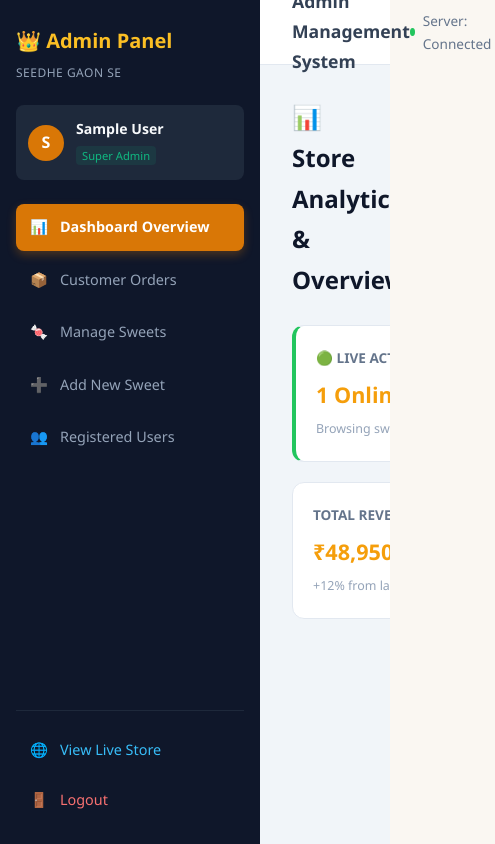
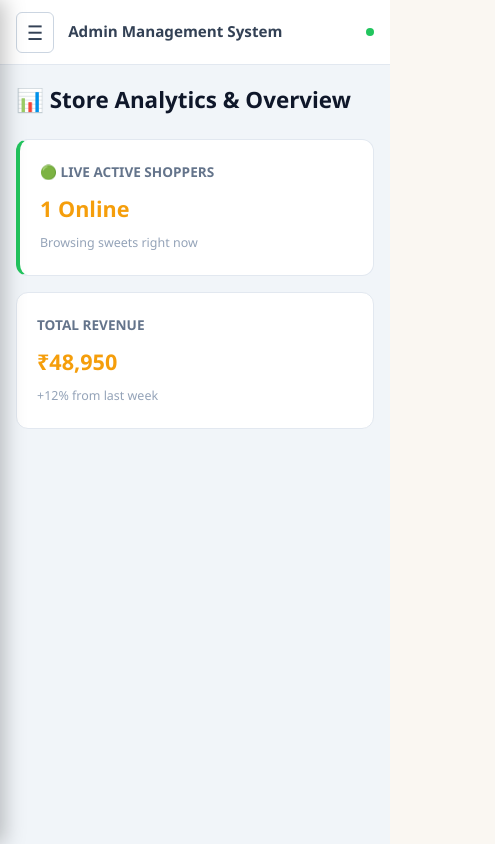
Before and after one commit to pawankushwah23713-oss/seedhegaonse, a React (Vite) app in the folder my-app/: page /admin in a window 390 px wide. Shown: the whole page, 495 px wide, since content can reach past the window. Built offline with nearby package versions, Linux system fonts and the light colour scheme; no server answers; sample sign-in values are in the browser's storage.

Commit message:
responsive admin layout

```diff
--- a/my-app/src/layouts/AdminLayout.css
+++ b/my-app/src/layouts/AdminLayout.css
@@ -4,11 +4,34 @@
   min-height: 100vh;
   background-color: #f1f5f9;
   font-family: 'Inter', system-ui, sans-serif;
+  position: relative;
+  overflow-x: hidden;
+}
+
+/* Mobile Overlay Backdrop */
+.admin-overlay {
+  display: none;
+  position: fixed;
+  top: 0;
+  left: 0;
+  right: 0;
+  bottom: 0;
+  background: rgba(15, 23, 42, 0.6);
+  backdrop-filter: blur(2px);
+  z-index: 998;
+  opacity: 0;
+  transition: opacity 0.3s ease;
+}
+
+.admin-overlay.show {
+  display: block;
+  opacity: 1;
 }
 
 /* Sidebar */
 .admin-sidebar {
   width: 260px;
+  min-width: 260px;
   background: #0f172a;
   color: #fff;
   display: flex;
@@ -18,10 +41,33 @@
   top: 0;
   height: 100vh;
   box-sizing: border-box;
+  z-index: 999;
+  transition: transform 0.3s ease;
+  overflow-y: auto;
 }
 
 .admin-sidebar-header {
   margin-bottom: 20px;
+}
+
+.admin-header-title-row {
+  display: flex;
+  align-items: center;
+  justify-content: space-between;
+}
+
+.admin-close-btn {
+  display: none;
+  background: transparent;
+  border: none;
+  color: #94a3b8;
+  font-size: 1.2rem;
+  cursor: pointer;
+  padding: 4px;
+}
+
+.admin-close-btn:hover {
+  color: #ffffff;
 }
 
 .admin-logo {
@@ -58,6 +104,7 @@
   display: flex;
   align-items: center;
   justify-content: center;
+  flex-shrink: 0;
 }
 
 .admin-name {
@@ -65,6 +112,7 @@
   font-size: 0.88rem;
   font-weight: 600;
   color: #f8fafc;
+  word-break: break-word;
 }
 
 .admin-role-badge {
@@ -73,6 +121,7 @@
   background: rgba(16, 185, 129, 0.1);
   padding: 2px 6px;
   border-radius: 4px;
+  display: inline-block;
 }
 
 /* Nav Links */
@@ -120,6 +169,7 @@
   gap: 6px;
   border-top: 1px solid #1e293b;
   padding-top: 16px;
+  margin-top: 16px;
 }
 
 .live-store-btn {
@@ -140,6 +190,7 @@
   display: flex;
   flex-direction: column;
   min-width: 0;
+  width: 100%;
 }
 
 .admin-topbar {
@@ -149,13 +200,35 @@
   display: flex;
   align-items: center;
   justify-content: space-between;
-  padding: 0 32px;
+  padding: 0 24px;
+  gap: 12px;
+}
+
+.topbar-left {
+  display: flex;
+  align-items: center;
+  gap: 14px;
+  min-width: 0;
+}
+
+.admin-hamburger-btn {
+  display: none;
+  background: transparent;
+  border: 1px solid #cbd5e1;
+  border-radius: 6px;
+  font-size: 1.25rem;
+  padding: 6px 10px;
+  color: #334155;
+  cursor: pointer;
 }
 
 .topbar-title {
   margin: 0;
   font-size: 1.1rem;
   color: #334155;
+  white-space: nowrap;
+  overflow: hidden;
+  text-overflow: ellipsis;
 }
 
 .topbar-right {
@@ -164,6 +237,7 @@
   gap: 8px;
   font-size: 0.85rem;
   color: #64748b;
+  white-space: nowrap;
 }
 
 .status-indicator.online {
@@ -171,26 +245,28 @@
   height: 8px;
   background: #22c55e;
   border-radius: 50%;
+  flex-shrink: 0;
 }
 
 .admin-page-content {
-  padding: 32px;
+  padding: 24px;
   flex: 1;
   overflow-y: auto;
+  box-sizing: border-box;
 }
 
 .page-heading {
-  font-size: 1.5rem;
+  font-size: 1.4rem;
   color: #0f172a;
-  margin-bottom: 24px;
+  margin-bottom: 20px;
 }
 
 /* Cards & Stats */
 .admin-stats-grid {
   display: grid;
-  grid-template-columns: repeat(auto-fit, minmax(220px, 1fr));
-  gap: 20px;
-  margin-bottom: 28px;
+  grid-template-columns: repeat(auto-fit, minmax(200px, 1fr));
+  gap: 16px;
+  margin-bottom: 24px;
 }
 
 .stat-card {
@@ -224,9 +300,10 @@
 
 .admin-content-card {
   background: #ffffff;
-  padding: 24px;
+  padding: 20px;
   border-radius: 12px;
   border: 1px solid #e2e8f0;
+  overflow-x: auto;
 }
 
 /* Table */
@@ -234,9 +311,10 @@
   width: 100%;
   border-collapse: collapse;
   margin-top: 16px;
+  min-width: 500px;
 }
 .admin-data-table th, .admin-data-table td {
-  padding: 12px 16px;
+  padding: 12px 14px;
   text-align: left;
   border-bottom: 1px solid #f1f5f9;
   font-size: 0.88rem;
@@ -285,6 +363,8 @@
   border-radius: 8px;
   font-size: 0.95rem;
   outline: none;
+  width: 100%;
+  box-sizing: border-box;
 }
 .form-group input:focus {
   border-color: #d97706;
@@ -299,3 +379,53 @@
   font-weight: 600;
   cursor: pointer;
 }
+
+/* ── RESPONSIVE MEDIA QUERIES ── */
+@media (max-width: 900px) {
+  .admin-sidebar {
+    position: fixed;
+    left: 0;
+    top: 0;
+    bottom: 0;
+    transform: translateX(-100%);
+    box-shadow: 4px 0 20px rgba(0, 0, 0, 0.25);
+  }
+
+  .admin-sidebar.open {
+    transform: translateX(0);
+  }
+
+  .admin-hamburger-btn {
+    display: block;
+  }
+
+  .admin-close-btn {
+    display: block;
+  }
+
+  .admin-topbar {
+    padding: 0 16px;
+  }
+
+  .admin-page-content {
+    padding: 16px;
+  }
+}
+
+@media (max-width: 576px) {
+  .topbar-title {
+    font-size: 0.95rem;
+  }
+
+  .status-text {
+    display: none;
+  }
+
+  .admin-stats-grid {
+    grid-template-columns: 1fr;
+  }
+
+  .admin-content-card {
+    padding: 14px;
+  }
+}
--- a/my-app/src/layouts/AdminLayout.jsx
+++ b/my-app/src/layouts/AdminLayout.jsx
@@ -1,22 +1,38 @@
 // src/layouts/AdminLayout.jsx
-import React from 'react';
+import React, { useState } from 'react';
 import { NavLink, Outlet, useNavigate, Link } from 'react-router-dom';
 import './AdminLayout.css';
 
 const AdminLayout = ({ user, onLogout }) => {
   const navigate = useNavigate();
+  const [isSidebarOpen, setIsSidebarOpen] = useState(false);
 
   const handleAdminLogout = () => {
     onLogout();
     navigate('/auth');
   };
 
+  const closeSidebar = () => {
+    setIsSidebarOpen(false);
+  };
+
   return (
     <div className="admin-wrapper">
+      {/* ── MOBILE BACKDROP OVERLAY ── */}
+      <div
+        className={`admin-overlay ${isSidebarOpen ? 'show' : ''}`}
+        onClick={closeSidebar}
+      />
+
       {/* ── LEFT SIDEBAR ── */}
-      <aside className="admin-sidebar">
+      <aside className={`admin-sidebar ${isSidebarOpen ? 'open' : ''}`}>
         <div className="admin-sidebar-header">
-          <h2 className="admin-logo">👑 Admin Panel</h2>
+          <div className="admin-header-title-row">
+            <h2 className="admin-logo">👑 Admin Panel</h2>
+            <button className="admin-close-btn" onClick={closeSidebar} aria-label="Close Sidebar">
+              ✕
+            </button>
+          </div>
           <span className="admin-store-tag">Seedhe Gaon Se</span>
         </div>
 
@@ -33,6 +49,7 @@ const AdminLayout = ({ user, onLogout }) => {
           <NavLink
             to="/admin"
             end
+            onClick={closeSidebar}
             className={({ isActive }) => `admin-link ${isActive ? 'active' : ''}`}
           >
             📊 <span>Dashboard Overview</span>
@@ -40,6 +57,7 @@ const AdminLayout = ({ user, onLogout }) => {
 
           <NavLink
             to="/admin/orders"
+            onClick={closeSidebar}
             className={({ isActive }) => `admin-link ${isActive ? 'active' : ''}`}
           >
             📦 <span>Customer Orders</span>
@@ -47,6 +65,7 @@ const AdminLayout = ({ user, onLogout }) => {
 
           <NavLink
             to="/admin/products"
+            onClick={closeSidebar}
             className={({ isActive }) => `admin-link ${isActive ? 'active' : ''}`}
           >
             🍬 <span>Manage Sweets</span>
@@ -54,6 +73,7 @@ const AdminLayout = ({ user, onLogout }) => {
 
           <NavLink
             to="/admin/add-product"
+            onClick={closeSidebar}
             className={({ isActive }) => `admin-link ${isActive ? 'active' : ''}`}
           >
             ➕ <span>Add New Sweet</span>
@@ -61,6 +81,7 @@ const AdminLayout = ({ user, onLogout }) => {
 
           <NavLink
             to="/admin/users"
+            onClick={closeSidebar}
             className={({ isActive }) => `admin-link ${isActive ? 'active' : ''}`}
           >
             👥 <span>Registered Users</span>
@@ -69,7 +90,7 @@ const AdminLayout = ({ user, onLogout }) => {
 
         {/* Sidebar Footer Actions */}
         <div className="admin-sidebar-footer">
-          <Link to="/" className="admin-link live-store-btn" target="_blank">
+          <Link to="/" className="admin-link live-store-btn" target="_blank" onClick={closeSidebar}>
             🌐 <span>View Live Store</span>
           </Link>
 
@@ -83,10 +104,19 @@ const AdminLayout = ({ user, onLogout }) => {
       <main className="admin-main-viewport">
         {/* Top Header */}
         <header className="admin-topbar">
-          <h3 className="topbar-title">Admin Management System</h3>
+          <div className="topbar-left">
+            <button
+              className="admin-hamburger-btn"
+              onClick={() => setIsSidebarOpen(!isSidebarOpen)}
+              aria-label="Toggle Menu"
+            >
+              ☰
+            </button>
+            <h3 className="topbar-title">Admin Management System</h3>
+          </div>
           <div className="topbar-right">
             <span className="status-indicator online"></span>
-            <span>Server: Connected</span>
+            <span className="status-text">Server: Connected</span>
           </div>
         </header>
 
```
